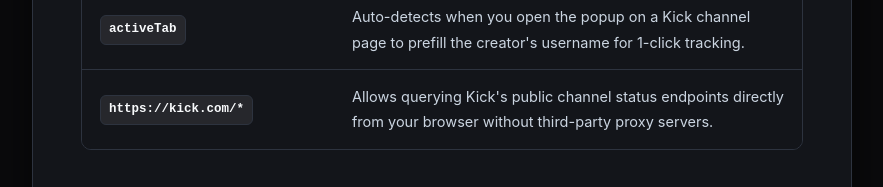
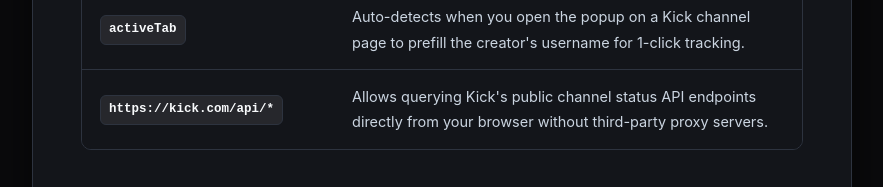
Before and after one commit to aaronburt/KickLiveMonitoring, a browser extension: page src/privacy/privacy.html in a window 1280 px wide. Shown: the part 1707-1894 px from the top of the page, without its empty margins (198-1081 px from the left). Drawn offline with Linux system fonts and the light colour scheme.

Commit message:
fix(security): reduce host permissions scope strictly to https://kick.com/api/*

```diff
--- a/src/privacy/privacy.html
+++ b/src/privacy/privacy.html
@@ -395,8 +395,8 @@
             <td>Auto-detects when you open the popup on a Kick channel page to prefill the creator's username for 1-click tracking.</td>
           </tr>
           <tr>
-            <td><span class="perm-badge">https://kick.com/*</span></td>
-            <td>Allows querying Kick's public channel status endpoints directly from your browser without third-party proxy servers.</td>
+            <td><span class="perm-badge">https://kick.com/api/*</span></td>
+            <td>Allows querying Kick's public channel status API endpoints directly from your browser without third-party proxy servers.</td>
           </tr>
         </tbody>
       </table>
```
Also changed, not shown: manifest.json.
